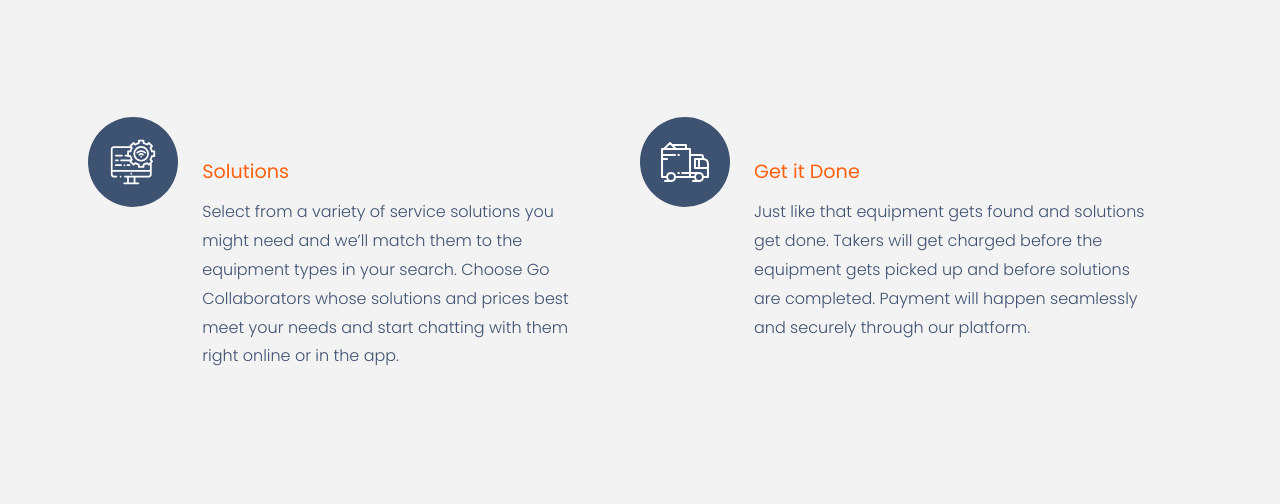
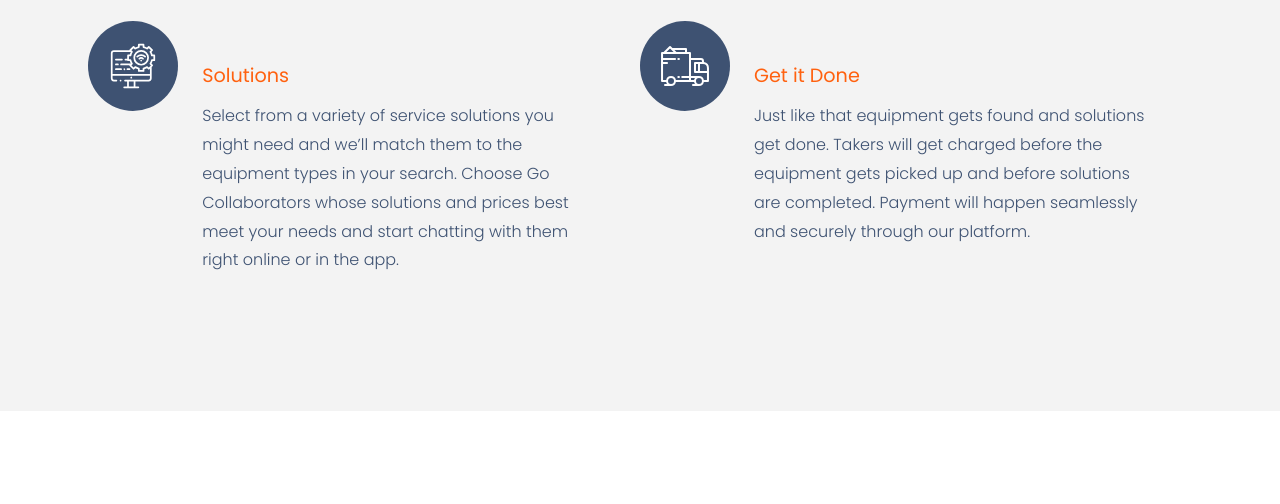
Before and after one commit to Yash-Jawale/ask-take-go, a website: page index.html in a window 1280 px wide. Shown: the part 1979-2483 px from the top of the page. Drawn offline with nearby package versions, Linux system fonts and the light colour scheme.

Commit message:
Tweaked animation

```diff
--- a/css/layout.css
+++ b/css/layout.css
@@ -325,6 +325,7 @@ p.single-paragraph {
 }
 .no-tpadding {
 	padding-top: 0;
+	margin-top: 0;
 }
 .no-bpadding {
 	padding-bottom: 0;
@@ -696,11 +697,13 @@ p[data-aos="fade-left"] {
 }
 
 div[data-aos="fade-down"],
+a[data-aos="fade-down"],
 p[data-aos="fade-down"] {
 	-webkit-transform: translate3d(0, -20px, 0);
 	transform: translate3d(0, -20px, 0);
 }
-div[data-aos="fade-up"] {
+div[data-aos="fade-up"],
+p[data-aos="fade-up"] {
 	-webkit-transform: translate3d(0, 20px, 0);
 	transform: translate3d(0, 20px, 0);
 }
--- a/index.html
+++ b/index.html
@@ -143,7 +143,7 @@
 			<div class="gutter"></div>
 			<div class="sub-row">
 				<div class="col-6">
-					<div data-aos="fade-up" class="feature">
+					<div data-aos="fade-up" class="feature no-tpadding">
 						<div class="ft-img">
 							<img src="./assets/solutions.svg" alt="" />
 						</div>
@@ -159,7 +159,7 @@
 					</div>
 				</div>
 				<div class="col-6">
-					<div data-aos="fade-up" class="feature">
+					<div data-aos="fade-up" class="feature no-tpadding">
 						<div class="ft-img">
 							<img src="./assets/get-it-done.svg" alt="" />
 						</div>
@@ -260,7 +260,7 @@
 						<div></div>
 					</div>
 					<p>Connect Communicate and Engage to get your equipment Sold</p>
-					<a data-aos="zoom-in" href="#" class="primary"
+					<a data-aos="fade-down" href="#" class="primary"
 						>Start Listing Equipment</a
 					>
 					<p>
@@ -278,7 +278,7 @@
 				<div class="col-2"></div>
 				<div class="col-8">
 					<p>We work with</p>
-					<p data-aos="zoom-in">
+					<p data-aos="fade-up">
 						<strong
 							>Dealers, Manufacturers, Businesses, Equipment Owners with fleets
 							inventories of all sizes
```
